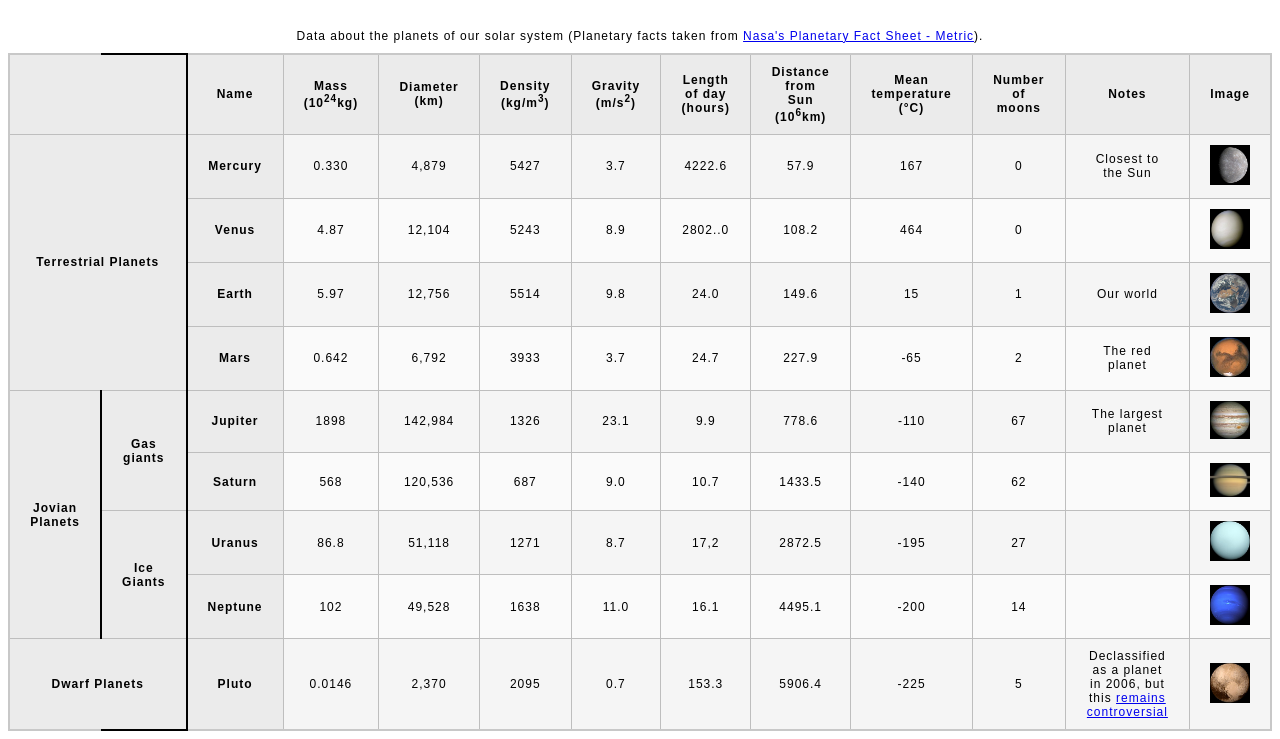
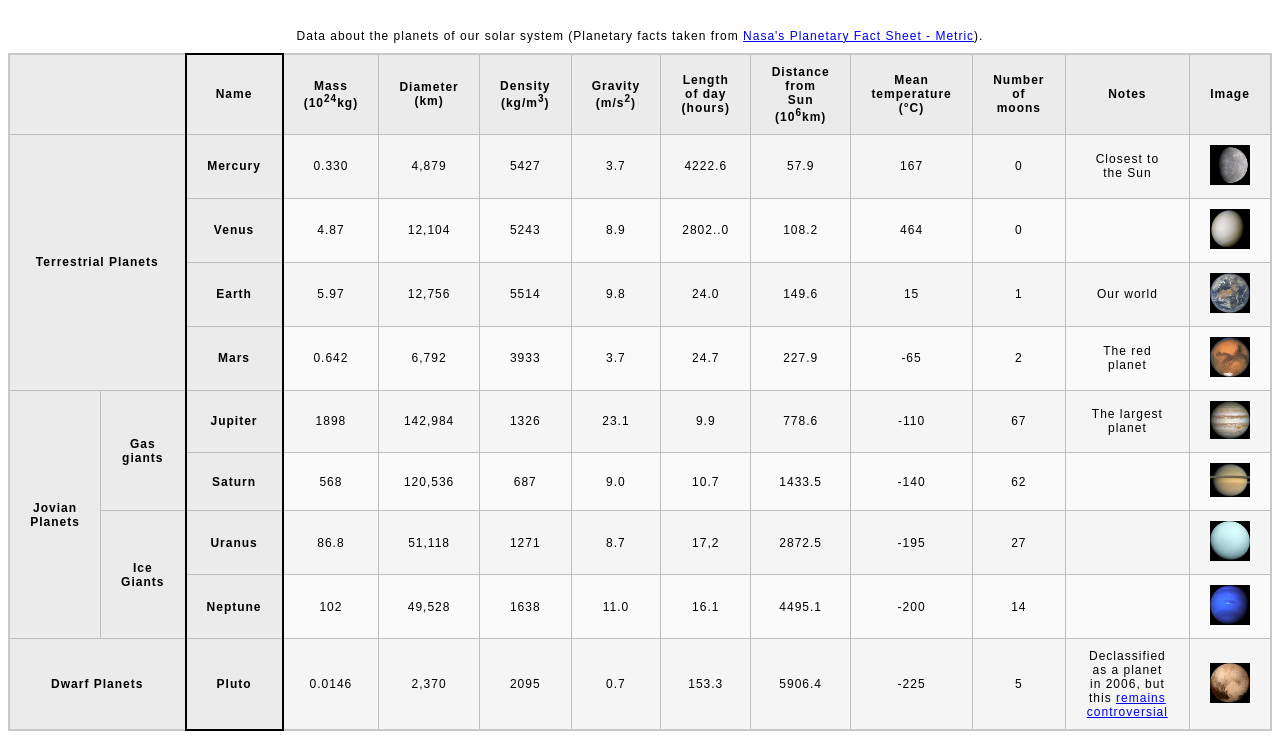
Before and after one commit to Gonzalezjrg/Gonzalezjrg.github.io, a plain HTML site: page planet-table/index.html in a window 1280 px wide. Shown: the part 61-800 px from the top of the page. Drawn offline with Linux system fonts and the light colour scheme.

Commit message:
Planet change

```diff
--- a/planet-table/index.html
+++ b/planet-table/index.html
@@ -14,7 +14,13 @@
 
             <table>
                 <caption> Data about the planets of our solar system (Planetary facts taken from <a href="http://nssdc.gsfc.nasa.gov/planetary/factsheet/">Nasa's Planetary Fact Sheet - Metric</a>).</caption>
-               <calgroup>
+
+              <colgroup>
+                <col span="2">
+                <col style="border: 2px solid black">
+                <col span="10">
+            </colgroup>
+                <calgroup>
                    <col colspan="2">
                    <col title="Name">
                    <col title=" Mass">
```
